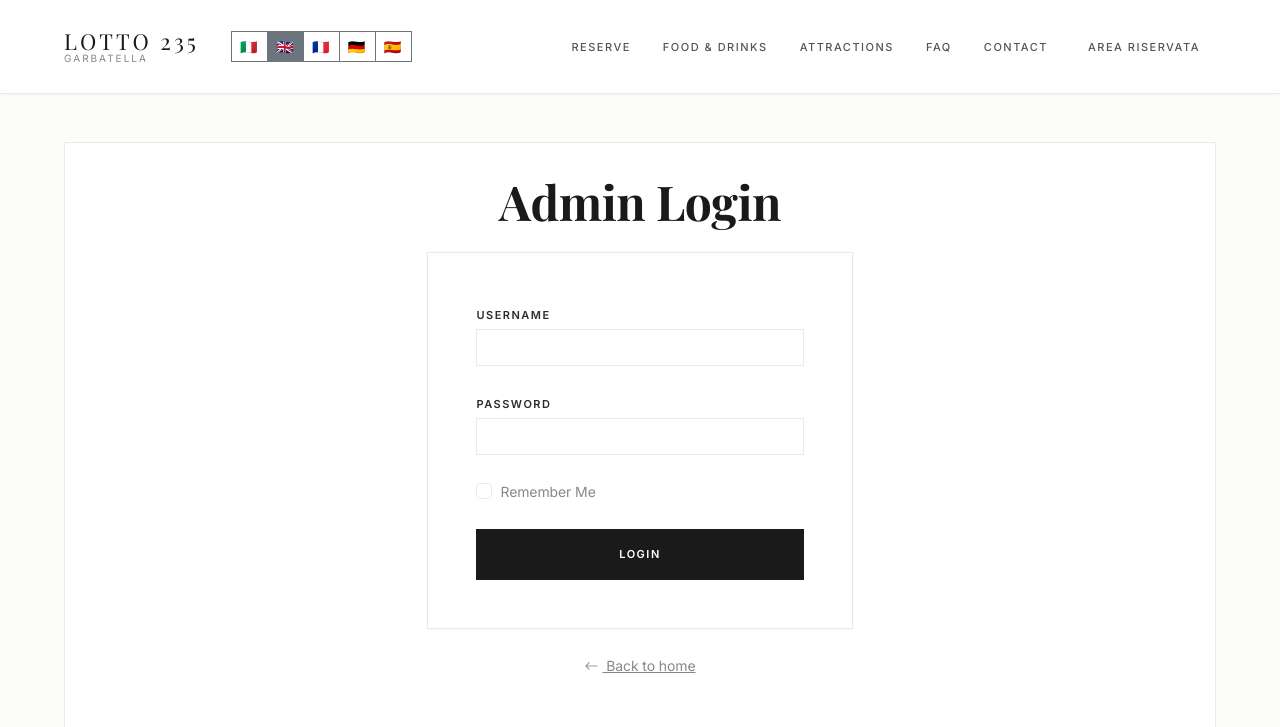
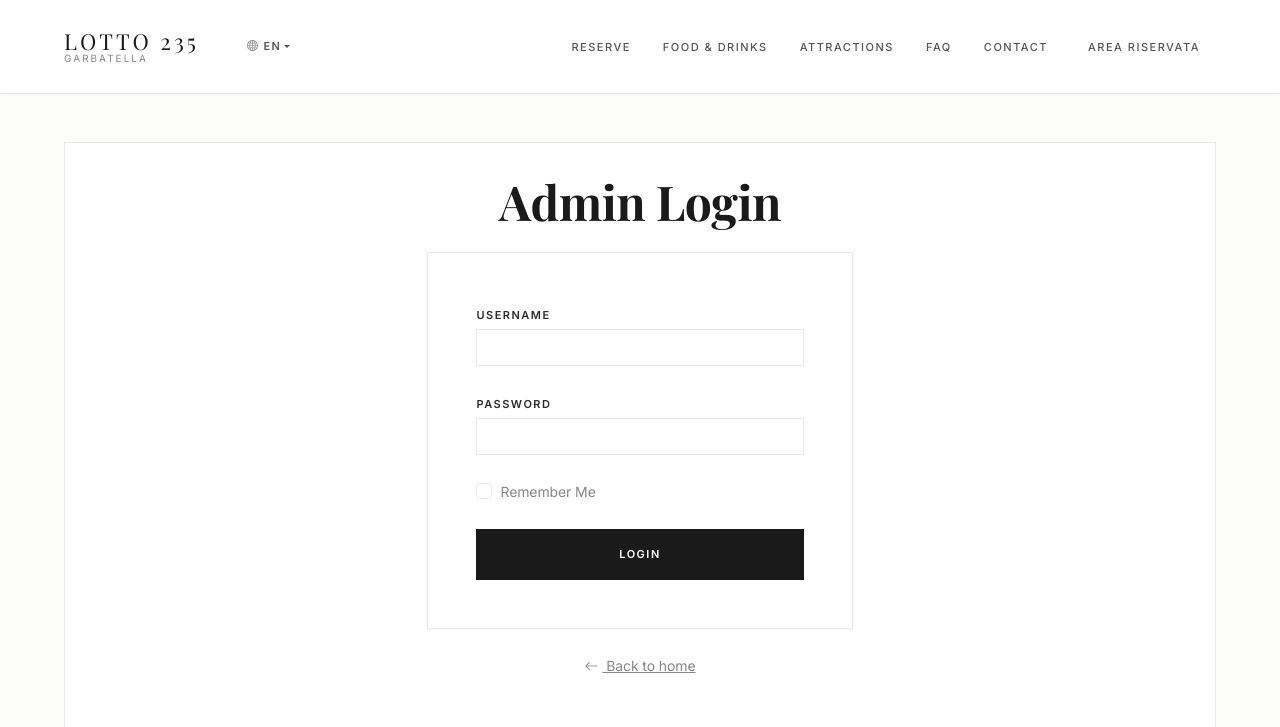
Before and after one commit to NegriLuca/apt-website, a Flask app: a page that uses app/templates/base.html in a window 1280 px wide. Shown: the top 727 px of the page. Run offline with Flask 3, Linux system fonts and the light colour scheme; some libraries are stand-ins or nearby versions; some web fonts are replaced.

Commit message:
Language dropdown

```diff
--- a/app/templates/base.html
+++ b/app/templates/base.html
@@ -154,15 +154,20 @@
                 LOTTO <span class="fw-light">235</span> <small class="text-muted d-block" style="font-size: 10px; letter-spacing: 2px;">GARBATELLA</small>
             </a>
 
-            <!-- Language Selector (always visible) -->
-            <div class="d-flex align-items-center ms-lg-3 ms-2" role="group" aria-label="{{ _('Language selector') }}">
-                <span class="visually-hidden">{{ _('Language:') }}</span>
-                <div class="btn-group btn-group-sm" role="group">
-                    <a class="btn btn-outline-secondary {% if get_locale() == 'it' %}active{% endif %}" href="?lang=it" aria-label="Italiano" aria-pressed="{{ 'true' if get_locale() == 'it' else 'false' }}">🇮🇹</a>
-                    <a class="btn btn-outline-secondary {% if get_locale() == 'en' %}active{% endif %}" href="?lang=en" aria-label="English" aria-pressed="{{ 'true' if get_locale() == 'en' else 'false' }}">🇬🇧</a>
-                    <a class="btn btn-outline-secondary {% if get_locale() == 'fr' %}active{% endif %}" href="?lang=fr" aria-label="Français" aria-pressed="{{ 'true' if get_locale() == 'fr' else 'false' }}">🇫🇷</a>
-                    <a class="btn btn-outline-secondary {% if get_locale() == 'de' %}active{% endif %}" href="?lang=de" aria-label="Deutsch" aria-pressed="{{ 'true' if get_locale() == 'de' else 'false' }}">🇩🇪</a>
-                    <a class="btn btn-outline-secondary {% if get_locale() == 'es' %}active{% endif %}" href="?lang=es" aria-label="Español" aria-pressed="{{ 'true' if get_locale() == 'es' else 'false' }}">🇪🇸</a>
+            <!-- Language Selector (dropdown) -->
+            <div class="ms-lg-3 ms-2">
+                <div class="dropdown">
+                    <a class="nav-link-luxury dropdown-toggle d-flex align-items-center" href="#" id="langDropdown" role="button" data-bs-toggle="dropdown" aria-expanded="false" aria-label="{{ _('Select language') }}">
+                        <i class="bi bi-globe me-1 text-muted"></i>
+                        <span class="text-uppercase fw-bold">{{ get_locale() }}</span>
+                    </a>
+                    <ul class="dropdown-menu dropdown-menu-end rounded-0 border-muted shadow-sm" aria-labelledby="langDropdown">
+                        <li><a class="dropdown-item py-2 {% if get_locale() == 'it' %}active{% endif %}" href="?lang=it"><span class="me-2">🇮🇹</span> {{ _('Italian') }}</a></li>
+                        <li><a class="dropdown-item py-2 {% if get_locale() == 'en' %}active{% endif %}" href="?lang=en"><span class="me-2">🇬🇧</span> {{ _('English') }}</a></li>
+                        <li><a class="dropdown-item py-2 {% if get_locale() == 'fr' %}active{% endif %}" href="?lang=fr"><span class="me-2">🇫🇷</span> {{ _('French') }}</a></li>
+                        <li><a class="dropdown-item py-2 {% if get_locale() == 'de' %}active{% endif %}" href="?lang=de"><span class="me-2">🇩🇪</span> {{ _('German') }}</a></li>
+                        <li><a class="dropdown-item py-2 {% if get_locale() == 'es' %}active{% endif %}" href="?lang=es"><span class="me-2">🇪🇸</span> {{ _('Spanish') }}</a></li>
+                    </ul>
                 </div>
             </div>
 
```
